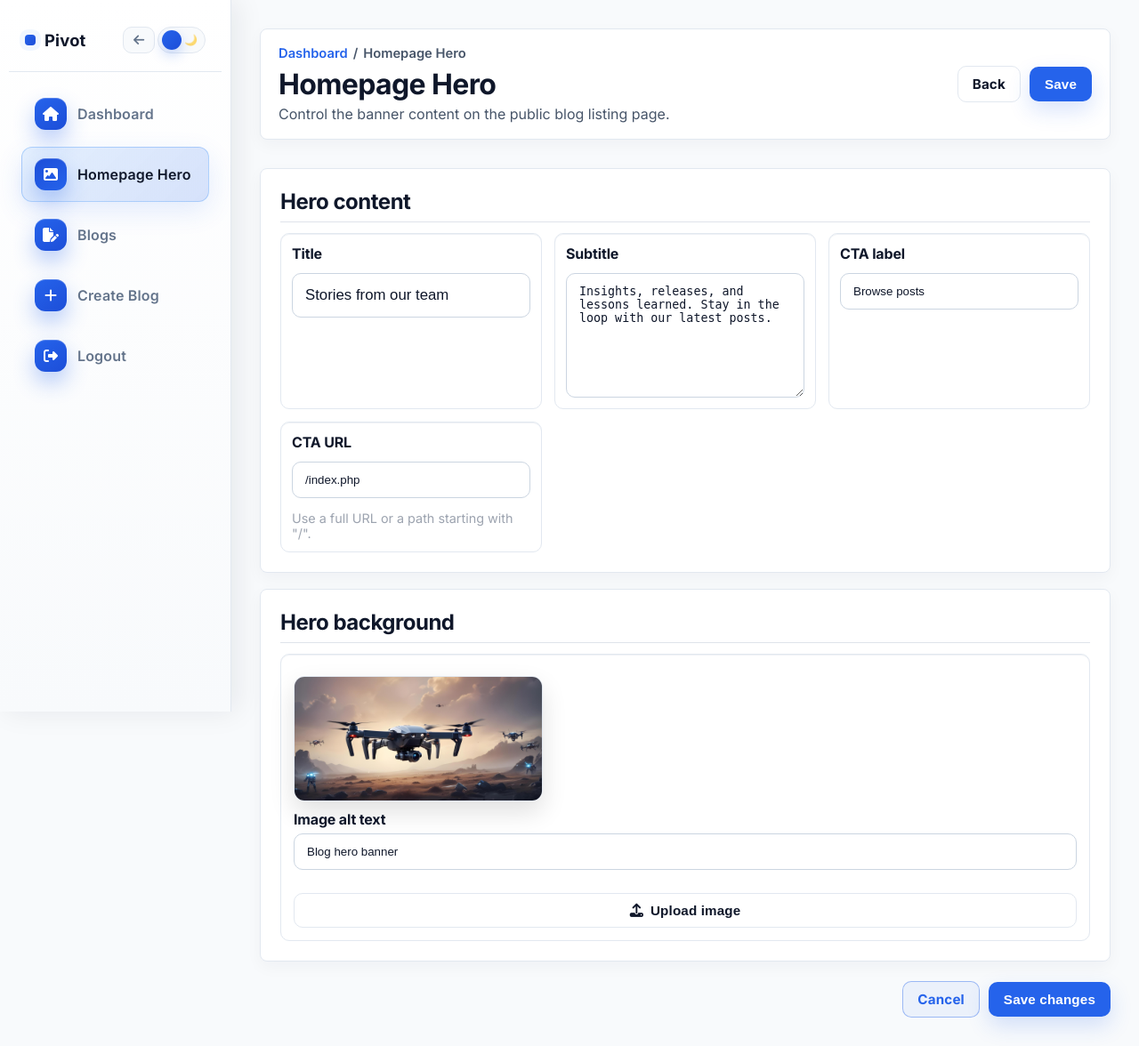
After one commit to Pivot-Mkg/Blog-CMS, a PHP site: page /admin/home-hero.php in a window 1280 px wide. The commit adds this page. Shown: the whole page at 89% size. Run offline with PHP 8.4, Linux system fonts and the light colour scheme; a user stored in the database is signed in; data comes from the database, SQL or seed files in the repository; some libraries are stand-ins or nearby versions.

Commit message:
"home page config "

```diff
--- a/admin/blogs/index.php
+++ b/admin/blogs/index.php
@@ -91,7 +91,7 @@ require_once __DIR__ . '/../../includes/header.php';
                     <td><?php echo format_date($blog['updated_at']); ?></td>
                     <td style="white-space:nowrap;">
                         <a class="btn btn-secondary btn-sm" href="<?php echo BASE_URL; ?>admin/blogs/edit.php?id=<?php echo $blog['id']; ?>">Edit</a>
-                        <a class="btn btn-primary btn-sm" target="_blank" href="<?php echo BASE_URL; ?>public/blog.php?slug=<?php echo e($blog['slug']); ?>&preview=1">Preview</a>
+                        <a class="btn btn-primary btn-sm" target="_blank" href="<?php echo BASE_URL; ?>blog.php?slug=<?php echo e($blog['slug']); ?>&preview=1">Preview</a>
                         <form method="post" action="<?php echo BASE_URL; ?>admin/blogs/delete.php" style="display:inline;" onsubmit="return confirm('Delete this blog?');">
                             <?php echo csrf_field(); ?>
                             <input type="hidden" name="id" value="<?php echo $blog['id']; ?>">
--- a/admin/dashboard.php
+++ b/admin/dashboard.php
@@ -20,7 +20,10 @@ require_once __DIR__ . '/../includes/header.php';
             <p style="margin:0;color:var(--muted);font-weight:600;">Hello, <?php echo e($admin['name'] ?? 'Admin'); ?> 👋</p>
             <h1 style="margin:6px 0 0;">Your blog pulse</h1>
         </div>
-        <a href="<?php echo BASE_URL; ?>admin/blogs/create.php" class="btn btn-primary">Create blog</a>
+        <div style="display:flex;gap:8px;flex-wrap:wrap;justify-content:flex-end;">
+            <a href="<?php echo BASE_URL; ?>admin/home-hero.php" class="btn btn-secondary btn-ghost">Edit Blogs Layout</a>
+            <a href="<?php echo BASE_URL; ?>admin/blogs/create.php" class="btn btn-primary">Create blog</a>
+        </div>
     </div>
 
     <div class="stats-grid">
--- /dev/null
+++ b/admin/home-hero.php
@@ -0,0 +1,181 @@
+<?php
+require_once __DIR__ . '/../includes/auth_check.php';
+require_once __DIR__ . '/../includes/csrf.php';
+require_once __DIR__ . '/../includes/home_hero.php';
+
+$hero = get_home_hero();
+$errors = [];
+
+if (is_post()) {
+    verify_csrf();
+    $payload = [
+        'title' => $_POST['hero_title'] ?? '',
+        'subtitle' => $_POST['hero_subtitle'] ?? '',
+        'cta_label' => $_POST['hero_cta_label'] ?? '',
+        'cta_url' => $_POST['hero_cta_url'] ?? '',
+        'image' => $_POST['hero_image'] ?? '',
+        'image_alt' => $_POST['hero_image_alt'] ?? '',
+    ];
+    if (save_home_hero($payload)) {
+        flash('success', 'Homepage hero updated.');
+        redirect(BASE_URL . 'admin/home-hero.php');
+    } else {
+        $errors[] = 'Unable to save settings. Check file permissions.';
+        $hero = array_merge($hero, $payload);
+    }
+}
+
+$heroImageSrc = home_hero_resolve_image($hero['image'] ?? '');
+
+$pageTitle = 'Homepage Hero';
+require_once __DIR__ . '/../includes/header.php';
+?>
+<div class="page-header">
+    <div>
+        <div class="breadcrumb"><a href="<?php echo BASE_URL; ?>admin/dashboard.php">Dashboard</a> <span>/</span> Homepage Hero</div>
+        <h1 class="page-title">Homepage Hero</h1>
+        <p class="page-subtitle">Control the banner content on the public blog listing page.</p>
+    </div>
+    <div class="page-actions">
+        <a class="btn btn-secondary btn-ghost" href="<?php echo BASE_URL; ?>admin/dashboard.php">Back</a>
+        <button class="btn btn-primary" type="submit" form="hero-form">Save</button>
+    </div>
+</div>
+
+<form id="hero-form" class="edit-form" method="post">
+    <?php echo csrf_field(); ?>
+    <?php if (!empty($errors)): ?>
+        <div class="card form-alert form-alert--error">
+            <?php echo e(implode(' ', $errors)); ?>
+        </div>
+    <?php endif; ?>
+    <?php if ($flash = flash('success')): ?>
+        <div class="card form-alert form-alert--success">
+            <?php echo e($flash['message']); ?>
+        </div>
+    <?php endif; ?>
+
+    <section class="card section-card">
+        <div class="section-card__header">
+            <div>
+                <h2>Hero content</h2>
+                <!-- <p class="section-hint">Independent of any blog post—shown on the blog listing page.</p> -->
+            </div>
+        </div>
+        <div class="section-card__body form-grid form-grid--split">
+            <div class="form-group">
+                <label class="form-label">Title</label>
+                <input type="text" name="hero_title" class="form-control form-control--lg" required value="<?php echo e($hero['title']); ?>">
+            </div>
+            <div class="form-group">
+                <label class="form-label">Subtitle</label>
+                <textarea name="hero_subtitle" class="form-control" rows="3"><?php echo e($hero['subtitle']); ?></textarea>
+            </div>
+            <div class="form-group">
+                <label class="form-label">CTA label</label>
+                <input type="text" name="hero_cta_label" class="form-control" placeholder="e.g., Browse posts" value="<?php echo e($hero['cta_label']); ?>">
+            </div>
+            <div class="form-group">
+                <label class="form-label">CTA URL</label>
+                <input type="text" name="hero_cta_url" class="form-control" placeholder="/index.php or https://example.com" value="<?php echo e($hero['cta_url']); ?>">
+                <small class="form-hint">Use a full URL or a path starting with "/".</small>
+            </div>
+        </div>
+    </section>
+
+    <section class="card section-card">
+        <div class="section-card__header">
+            <div>
+                <h2>Hero background</h2>
+                <!-- <p class="section-hint">Choose the banner image and alt text.</p> -->
+            </div>
+        </div>
+        <div class="section-card__body media-grid">
+            <div class="media-block">
+                <div class="image-preview"><img id="hero-image-preview" alt="<?php echo e($hero['image_alt']); ?>" src="<?php echo e($heroImageSrc); ?>" class="is-visible"></div>
+                <div class="form-group" style="display:none;">
+                    <label class="form-label">Image URL</label>
+                    <input type="text" id="hero-image" name="hero_image" class="form-control" value="<?php echo e($hero['image']); ?>">
+                    <small class="form-hint">Paste a direct image URL or upload below.</small>
+                </div>
+                <div class="form-group">
+                    <label class="form-label">Image alt text</label>
+                    <input type="text" name="hero_image_alt" class="form-control" value="<?php echo e($hero['image_alt']); ?>">
+                    <!-- <small class="form-hint">Used for accessibility.</small> -->
+                </div>
+                <button type="button" class="btn btn-secondary btn-ghost" id="hero-image-upload">
+                    <i class="fa-solid fa-upload"></i> Upload image
+                </button>
+            </div>
+        </div>
+    </section>
+
+    <div class="form-actions">
+        <a class="btn btn-secondary" href="<?php echo BASE_URL; ?>admin/dashboard.php">Cancel</a>
+        <button type="submit" class="btn btn-primary">Save changes</button>
+    </div>
+</form>
+
+<script>
+(function() {
+    const baseUrl = <?php echo json_encode(BASE_URL); ?>;
+    const originBase = (() => {
+        if (/^https?:\/\//i.test(baseUrl)) return baseUrl;
+        return new URL(baseUrl, window.location.origin).href;
+    })();
+    const uploadBtn = document.getElementById('hero-image-upload');
+    const imageInput = document.getElementById('hero-image');
+    const preview = document.getElementById('hero-image-preview');
+
+    const resolveUrl = (value) => {
+        if (!value) return '';
+        if (/^https?:\/\//i.test(value)) return value;
+        if (value.startsWith(baseUrl) || value.startsWith(originBase)) return value;
+        const normalizedBase = originBase.replace(/\/$/, '');
+        return normalizedBase + '/' + value.replace(/^\//, '');
+    };
+
+    const updatePreview = () => {
+        if (preview && imageInput && imageInput.value) {
+            preview.src = resolveUrl(imageInput.value);
+            preview.classList.add('is-visible');
+        }
+    };
+    if (imageInput) {
+        imageInput.addEventListener('input', updatePreview);
+    }
+
+    if (uploadBtn) {
+        uploadBtn.addEventListener('click', () => {
+            const picker = document.createElement('input');
+            picker.type = 'file';
+            picker.accept = 'image/*';
+            picker.onchange = async () => {
+                const file = picker.files && picker.files[0];
+                if (!file) return;
+                const formData = new FormData();
+                formData.append('file', file);
+                try {
+                    const response = await fetch(`${originBase.replace(/\/$/, '')}/admin/media/upload_handler.php`, { method: 'POST', body: formData });
+                    const data = await response.json();
+                    if (!response.ok || !data.location) throw new Error(data.error || 'Upload failed');
+                    if (data.location.startsWith(baseUrl)) {
+                        imageInput.value = data.location.replace(baseUrl, '');
+                    } else if (data.location.startsWith(originBase)) {
+                        imageInput.value = data.location.replace(originBase, '');
+                    } else {
+                        imageInput.value = data.location;
+                    }
+                    updatePreview();
+                } catch (err) {
+                    alert(err.message || 'Upload failed');
+                }
+            };
+            picker.click();
+        });
+    }
+
+    updatePreview();
+})();
+</script>
+<?php require_once __DIR__ . '/../includes/footer.php'; ?>
--- /dev/null
+++ b/blog.php
@@ -0,0 +1,3 @@
+<?php
+// Front-facing blog detail accessible without /public in the URL.
+require __DIR__ . '/public/blog.php';
--- /dev/null
+++ b/includes/home_hero.php
@@ -0,0 +1,96 @@
+<?php
+
+/**
+ * Shared helper to load/save homepage hero settings independent of blog posts.
+ */
+
+const HOME_HERO_PATH = __DIR__ . '/../database/home_hero.json';
+
+function default_home_hero(): array
+{
+    return [
+        'title' => 'Stories from our team',
+        'subtitle' => 'Insights, releases, and lessons learned. Stay in the loop with our latest posts.',
+        'cta_label' => 'Browse posts',
+        'cta_url' => '/index.php',
+        'image' => DEFAULT_BANNER_IMAGE_PATH,
+        'image_alt' => 'Blog hero banner',
+    ];
+}
+
+function home_hero_resolve_url(string $value): string
+{
+    if ($value === '') {
+        return BASE_URL . 'index.php';
+    }
+    if (preg_match('#^https?://#i', $value)) {
+        return $value;
+    }
+    if (str_starts_with($value, BASE_URL)) {
+        return $value;
+    }
+    return BASE_URL . ltrim($value, '/');
+}
+
+function home_hero_resolve_image(string $value): string
+{
+    if ($value === '') {
+        $value = DEFAULT_BANNER_IMAGE_PATH;
+    }
+    if (preg_match('#^https?://#i', $value)) {
+        return $value;
+    }
+    if (str_starts_with($value, BASE_URL)) {
+        return $value;
+    }
+    return BASE_URL . ltrim($value, '/');
+}
+
+function get_home_hero(): array
+{
+    $defaults = default_home_hero();
+    if (!file_exists(HOME_HERO_PATH)) {
+        return $defaults;
+    }
+    $json = file_get_contents(HOME_HERO_PATH);
+    $data = json_decode($json, true);
+    if (!is_array($data)) {
+        return $defaults;
+    }
+    return array_merge($defaults, array_intersect_key($data, $defaults));
+}
+
+function save_home_hero(array $input): bool
+{
+    $cta = trim($input['cta_url'] ?? '');
+    if ($cta !== '' && str_starts_with($cta, BASE_URL)) {
+        $cta = '/' . ltrim(substr($cta, strlen(BASE_URL)), '/');
+    }
+
+    $image = trim($input['image'] ?? '');
+    if ($image !== '' && str_starts_with($image, BASE_URL)) {
+        $image = substr($image, strlen(BASE_URL));
+    }
+
+    $data = [
+        'title' => trim(strip_tags($input['title'] ?? '')),
+        'subtitle' => trim(strip_tags($input['subtitle'] ?? '')),
+        'cta_label' => trim(strip_tags($input['cta_label'] ?? '')),
+        'cta_url' => $cta,
+        'image' => $image ?: DEFAULT_BANNER_IMAGE_PATH,
+        'image_alt' => trim(strip_tags($input['image_alt'] ?? '')),
+    ];
+
+    if ($data['cta_url'] !== '' && !preg_match('#^https?://#i', $data['cta_url']) && !str_starts_with($data['cta_url'], '/')) {
+        $data['cta_url'] = '/' . ltrim($data['cta_url'], '/');
+    }
+    if ($data['cta_url'] === '') {
+        $data['cta_url'] = '/index.php';
+    }
+    if ($data['image_alt'] === '') {
+        $data['image_alt'] = $data['title'] !== '' ? ($data['title'] . ' banner') : 'Blog hero banner';
+    }
+
+    $encoded = json_encode($data, JSON_PRETTY_PRINT | JSON_UNESCAPED_SLASHES);
+    return (bool)file_put_contents(HOME_HERO_PATH, $encoded);
+}
--- a/includes/sidebar.php
+++ b/includes/sidebar.php
@@ -20,6 +20,9 @@
         <a href="<?php echo BASE_URL; ?>admin/dashboard.php" class="<?php echo strpos($currentPath, 'dashboard.php') !== false ? 'active' : ''; ?>">
             <span class="nav-icon"><i class="fa-solid fa-house"></i></span><span class="nav-label">Dashboard</span>
         </a>
+        <a href="<?php echo BASE_URL; ?>admin/home-hero.php" class="<?php echo strpos($currentPath, 'home-hero.php') !== false ? 'active' : ''; ?>">
+            <span class="nav-icon"><i class="fa-solid fa-image"></i></span><span class="nav-label">Homepage Hero</span>
+        </a>
         <a href="<?php echo BASE_URL; ?>admin/blogs/index.php" class="<?php echo strpos($currentPath, 'blogs') !== false ? 'active' : ''; ?>">
             <span class="nav-icon"><i class="fa-solid fa-file-pen"></i></span><span class="nav-label">Blogs</span>
         </a>
--- /dev/null
+++ b/index.php
@@ -0,0 +1,3 @@
+<?php
+// Serve the public blog listing from the root URL.
+require __DIR__ . '/public/index.php';
--- a/public/blog.php
+++ b/public/blog.php
@@ -32,7 +32,7 @@ if (!$blog) {
     <div class="container not-found">
         <h1>404</h1>
         <p>Blog post not found.</p>
-        <a href="<?php echo BASE_URL; ?>public/index.php">Back to blog</a>
+        <a href="<?php echo BASE_URL; ?>index.php">Back to blog</a>
     </div>
     </body>
     </html><?php
```
Also changed, not shown: admin/blogs/create.php (+54 -1 lines), admin/blogs/edit.php (+55 -2 lines), admin/index.php (added, +10 -0 lines), assets/css/style.css (+25 -5 lines), database/home_hero.json (added, +8 -0 lines), index.html (+5 -17 lines), public/index.php (+20 -13 lines), README.md, uploads/blogs/img_6958ee001fd425.26364237.png (added), uploads/blogs/img_6958f273b1b2b3.09264065.jpg (added).
